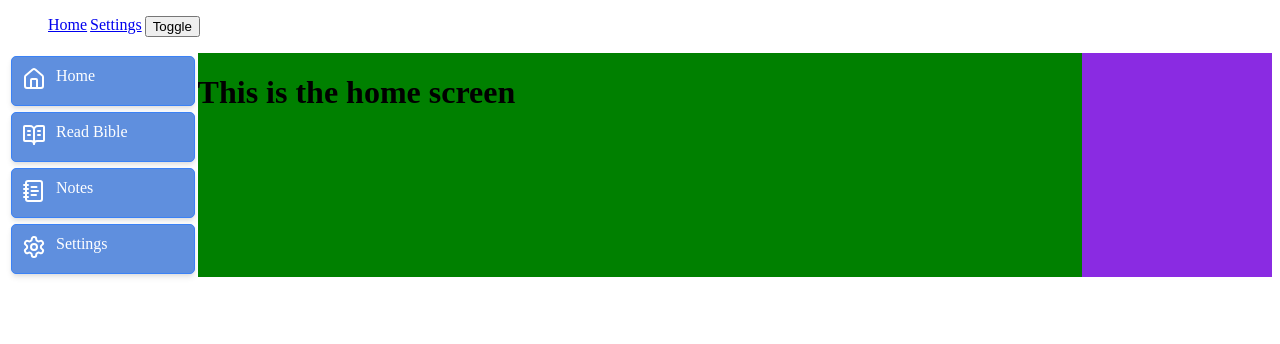
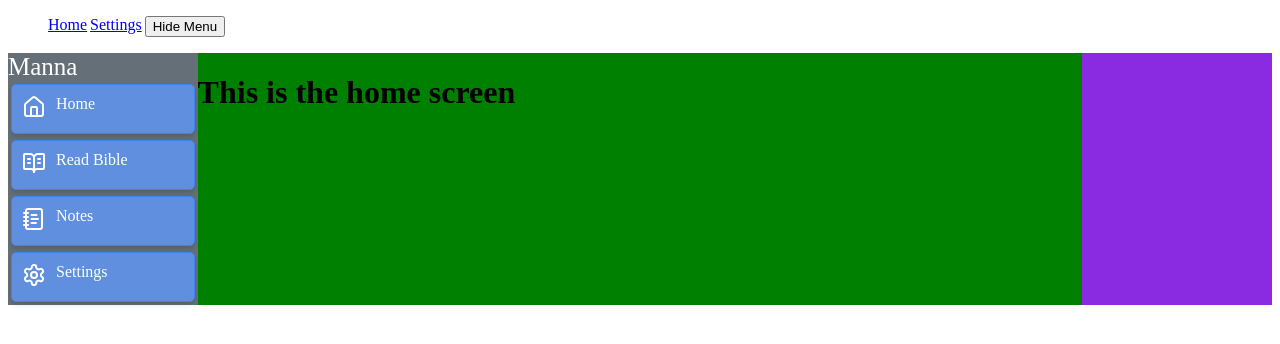
Before and after one commit to alwindoss/manna, a Vue app in the folder frontend/: page / in a window 1280 px wide. Shown: the top 344 px of the page. Built offline with nearby package versions, Linux system fonts and the light colour scheme.

Commit message:
Add app header
Signed-off-by: Alwin Doss <alwindoss84@gmail.com>

```diff
--- a/frontend/src/components/Navbar.vue
+++ b/frontend/src/components/Navbar.vue
@@ -8,7 +8,8 @@
                 <RouterLink to="/settings">Settings</RouterLink>
             </li>
             <li>
-                <button @click="toggleSidePanel">Toggle</button>
+                <button @click="toggleSidePanel" v-if="settingStore.settings.leftMenuVisible">Hide Menu</button>
+                <button @click="toggleSidePanel" v-else>Show Menu</button>
             </li>
         </ul>
     </nav>
@@ -17,15 +18,13 @@
 <script lang="js" setup>
 import { useSettingStore } from '../stores/setting';
 
-
-const settingStore = useSettingStore();
-
+const settingStore = useSettingStore()
 
 const toggleSidePanel = () => {
     settingStore.toggleSidePanel()
 }
+
 </script>
-
 <style scoped>
 .navbar {
     display: flex;
--- a/frontend/src/components/SideNav.vue
+++ b/frontend/src/components/SideNav.vue
@@ -1,5 +1,6 @@
 <template>
     <div class="main-content-column-left" v-if="settingStore.settings.leftMenuVisible">
+        <div class="app-name" @click="toggleSidePanel">Manna</div>
         <RouterLink class="menu-item" to="/">
             <span>
                 <House />
@@ -31,15 +32,27 @@ import { BookOpenText, House, NotebookText, Settings } from '@lucide/vue';
 import { useSettingStore } from '../stores/setting';
 
 const settingStore = useSettingStore()
+
+const toggleSidePanel = () => {
+    settingStore.toggleSidePanel()
+}
 </script>
 
 <style lang="css" scoped>
 .main-content-column-left {
-    /* background-color: yellow; */
-    width: 15%;          /* Lock the side panel width */
-    flex-shrink: 0;        /* Prevent it from being squeezed */
+    background-color: #646f78;
+    color: #ffffff;
+    width: 15%;
+    /* Lock the side panel width */
+    flex-shrink: 0;
+    /* Prevent it from being squeezed */
     display: flex;
     flex-direction: column;
+
+}
+
+.app-name {
+    font-size: 25px;
 }
 
 .menu-item {
```
